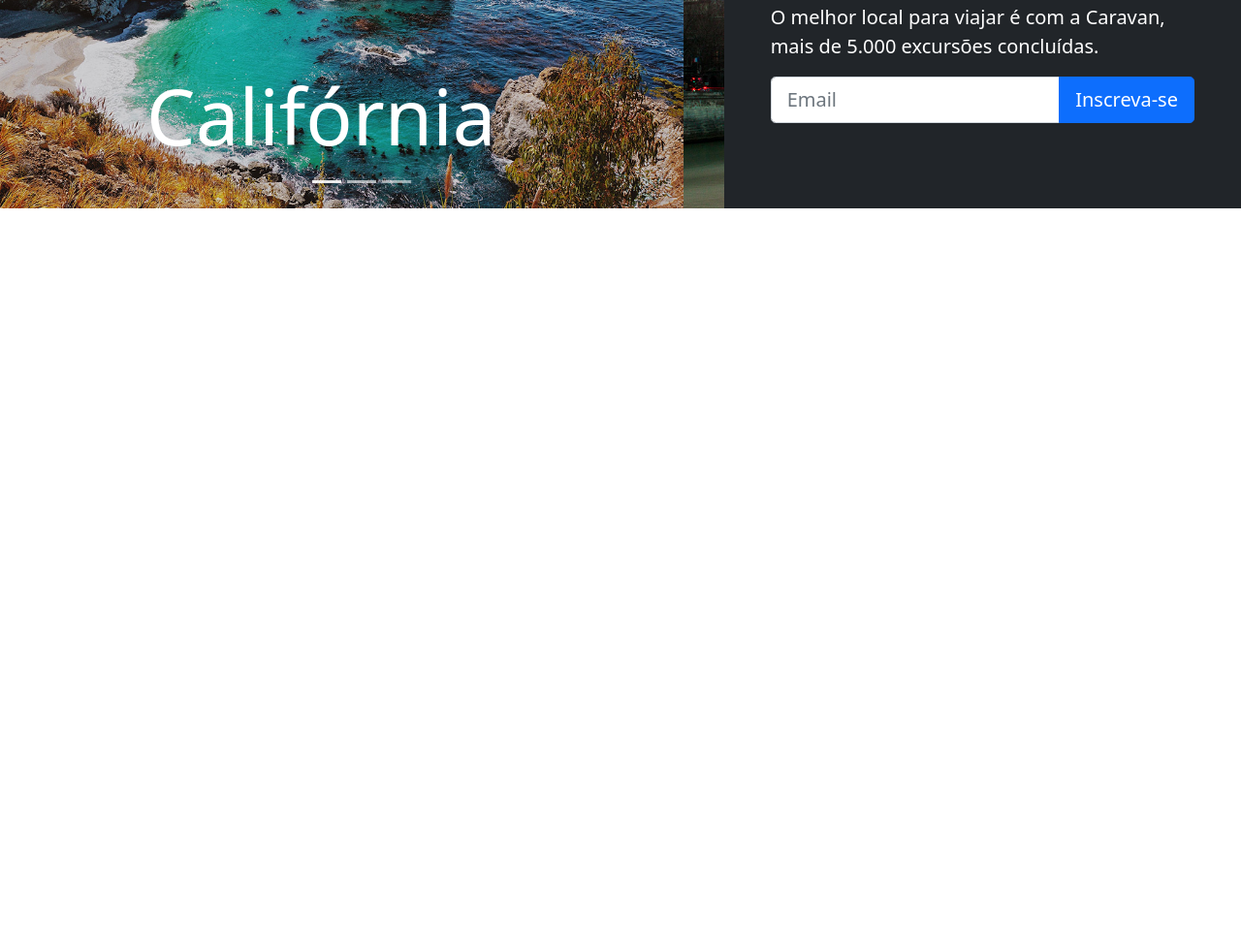
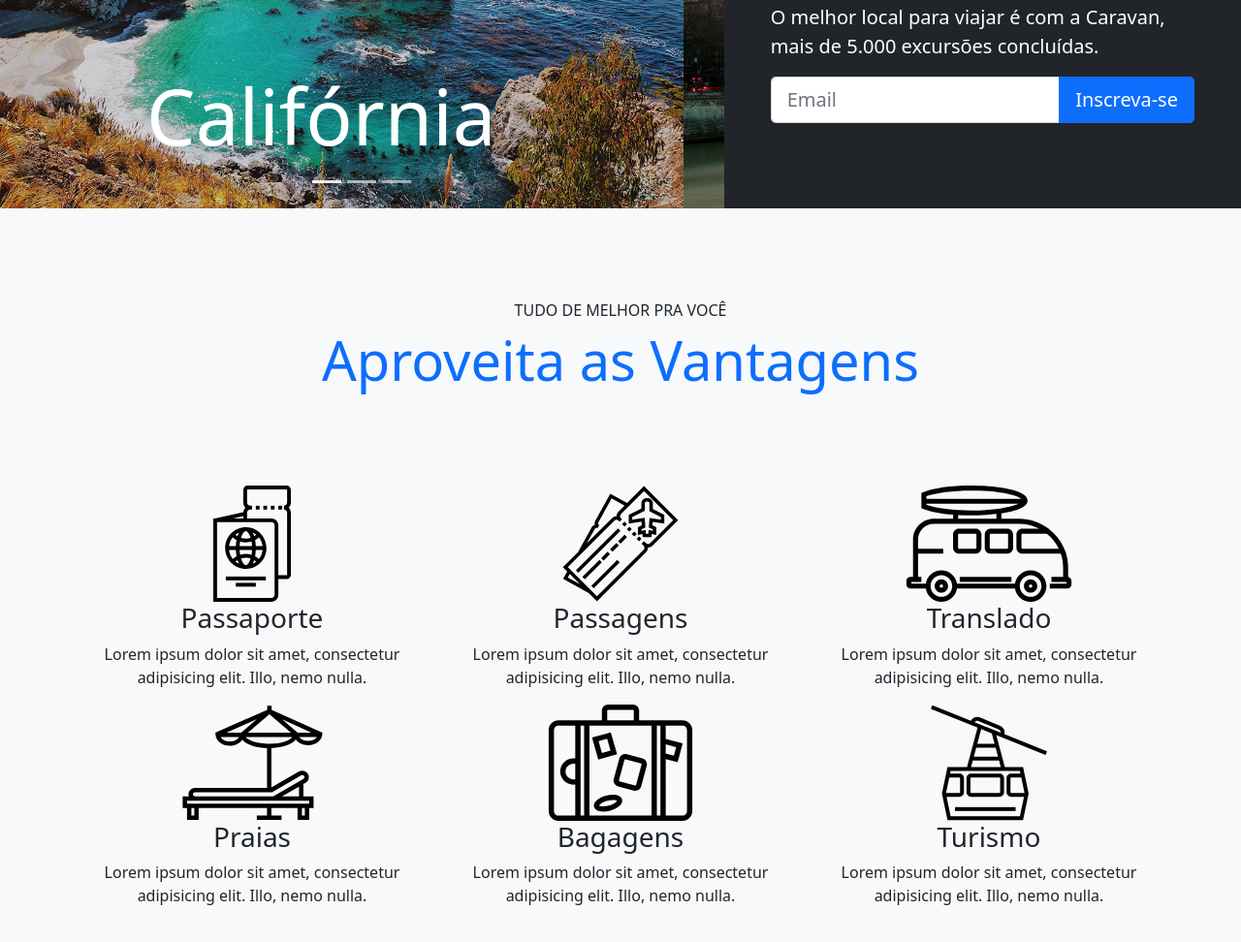
Before and after one commit to VictorMacedo00/Caravan, a plain HTML site: page index.html in a window 1280 px wide. Shown: the part 358-1330 px from the top of the page at 97% size. Before the commit the page ends 800 px from the top, so only its background shows below. Drawn offline with nearby package versions, Linux system fonts and the light colour scheme.

Commit message:
Vantagens

```diff
--- a/css/index.css
+++ b/css/index.css
@@ -5,3 +5,7 @@ body {
 .box-shadow {
   box-shadow: 0 2px 4px 0 rgb(0 0 0 / 5%), 0 4px 8px 0 rgb(0 0 0 / 5%);
 }
+
+.icon {
+  height: 120px;
+}
--- a/index.html
+++ b/index.html
@@ -69,38 +69,79 @@
     <section class="container-fluid bg-dark">
       <div class="row">
         <div class="col-lg-7 p-0">
-          <div id="carouselCities" class="carousel slide" data-bs-ride="carousel">
+          <div
+            id="carouselCities"
+            class="carousel slide"
+            data-bs-ride="carousel"
+          >
             <div class="carousel-indicators">
-              <button type="button" data-bs-target="#carouselCities" data-bs-slide-to="0" class="active" aria-current="true" aria-label="Slide 1"></button>
-              <button type="button" data-bs-target="#carouselCities" data-bs-slide-to="1" aria-label="Slide 2"></button>
-              <button type="button" data-bs-target="#carouselCities" data-bs-slide-to="2" aria-label="Slide 3"></button>
+              <button
+                type="button"
+                data-bs-target="#carouselCities"
+                data-bs-slide-to="0"
+                class="active"
+                aria-current="true"
+                aria-label="Slide 1"
+              ></button>
+              <button
+                type="button"
+                data-bs-target="#carouselCities"
+                data-bs-slide-to="1"
+                aria-label="Slide 2"
+              ></button>
+              <button
+                type="button"
+                data-bs-target="#carouselCities"
+                data-bs-slide-to="2"
+                aria-label="Slide 3"
+              ></button>
             </div>
             <div class="carousel-inner">
               <div class="carousel-item active">
-                <img src="./img/california.jpg" class="d-block w-100" alt="...">
+                <img
+                  src="./img/california.jpg"
+                  class="d-block w-100"
+                  alt="..."
+                />
                 <div class="carousel-caption">
                   <h1 class="display-1">Califórnia</h1>
                 </div>
               </div>
               <div class="carousel-item">
-                <img src="./img/paris.jpg" class="d-block w-100" alt="...">
+                <img src="./img/paris.jpg" class="d-block w-100" alt="..." />
                 <div class="carousel-caption">
                   <h1 class="display-1">Paris</h1>
                 </div>
               </div>
               <div class="carousel-item">
-                <img src="./img/dublin.jpg" class="d-block w-100" alt="...">
+                <img src="./img/dublin.jpg" class="d-block w-100" alt="..." />
                 <div class="carousel-caption">
                   <h1 class="display-1">Dublin</h1>
                 </div>
               </div>
             </div>
-            <button class="carousel-control-prev" type="button" data-bs-target="#carouselCities" data-bs-slide="prev">
-              <span class="carousel-control-prev-icon" aria-hidden="true"></span>
+            <button
+              class="carousel-control-prev"
+              type="button"
+              data-bs-target="#carouselCities"
+              data-bs-slide="prev"
+            >
+              <span
+                class="carousel-control-prev-icon"
+                aria-hidden="true"
+              ></span>
               <span class="visually-hidden">Previous</span>
             </button>
-            <button class="carousel-control-next" type="button" data-bs-target="#carouselCities" data-bs-slide="next">
-              <span class="carousel-control-next-icon" aria-hidden="true"></span>
+            <button
+              class="carousel-control-next"
+              type="button"
+              data-bs-target="#carouselCities"
+              data-bs-slide="next"
+            >
+              <span
+                class="carousel-control-next-icon"
+                aria-hidden="true"
+              ></span>
               <span class="visually-hidden">Next</span>
             </button>
           </div>
@@ -127,6 +168,77 @@
       </div>
     </section>
 
+    <section class="py-5 bg-light text-center">
+      <div class="container">
+        <div class="my-5">
+          <span class="h6 d-block">TUDO DE MELHOR PRA VOCÊ</span>
+          <h2 class="display-4 text-primary">Aproveita as Vantagens</h2>
+        </div>
+        <div class="row pt-5">
+          <div class="col-xl-4 col-md-6">
+            <div class="icon d-flex justify-content-center">
+              <img src="./img/icones/passaporte.svg" alt="passaporte" />
+            </div>
+            <h3>Passaporte</h3>
+            <p>
+              Lorem ipsum dolor sit amet, consectetur adipisicing elit. Illo,
+              nemo nulla.
+            </p>
+          </div>
+          <div class="col-xl-4 col-md-6">
+            <div class="icon d-flex justify-content-center">
+              <img src="./img/icones/passagens.svg" alt="passagens" />
+            </div>
+            <h3>Passagens</h3>
+            <p>
+              Lorem ipsum dolor sit amet, consectetur adipisicing elit. Illo,
+              nemo nulla.
+            </p>
+          </div>
+          <div class="col-xl-4 col-md-6">
+            <div class="icon d-flex justify-content-center">
+              <img src="./img/icones/translado.svg" alt="translado" />
+            </div>
+            <h3>Translado</h3>
+            <p>
+              Lorem ipsum dolor sit amet, consectetur adipisicing elit. Illo,
+              nemo nulla.
+            </p>
+          </div>
+          <div class="col-xl-4 col-md-6">
+            <div class="icon d-flex justify-content-center">
+              <img src="./img/icones/praias.svg" alt="praias" />
+            </div>
+            <h3>Praias</h3>
+            <p>
+              Lorem ipsum dolor sit amet, consectetur adipisicing elit. Illo,
+              nemo nulla.
+            </p>
+          </div>
+          <div class="col-xl-4 col-md-6">
+            <div class="icon d-flex justify-content-center">
+              <img src="./img/icones/bagagens.svg" alt="bagagens" />
+            </div>
+            <h3>Bagagens</h3>
+            <p>
+              Lorem ipsum dolor sit amet, consectetur adipisicing elit. Illo,
+              nemo nulla.
+            </p>
+          </div>
+          <div class="col-xl-4 col-md-6">
+            <div class="icon d-flex justify-content-center">
+              <img src="./img/icones/turismo.svg" alt="turismo" />
+            </div>
+            <h3>Turismo</h3>
+            <p>
+              Lorem ipsum dolor sit amet, consectetur adipisicing elit. Illo,
+              nemo nulla.
+            </p>
+          </div>
+        </div>
+      </div>
+    </section>
+
     <!-- Scripts -->
     <script
       src="https://cdn.jsdelivr.net/npm/@popperjs/core@2.10.2/dist/umd/popper.min.js"
```
